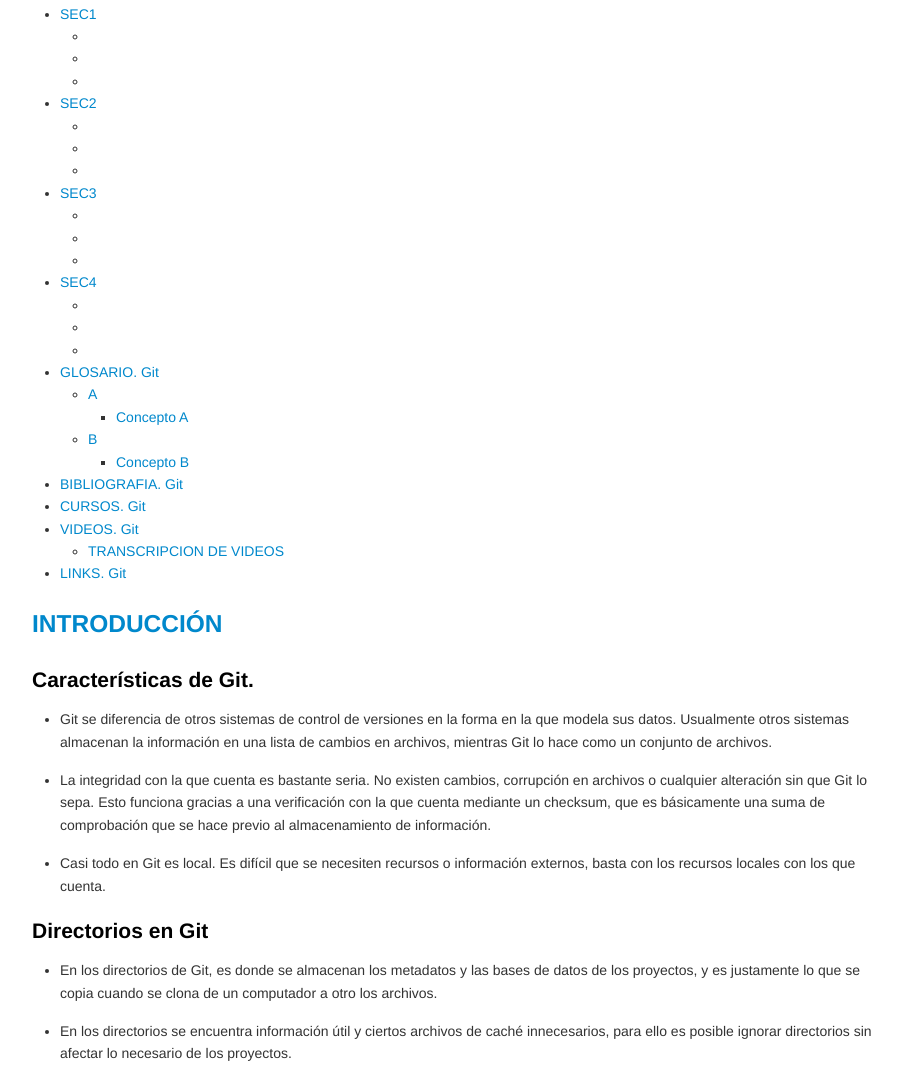
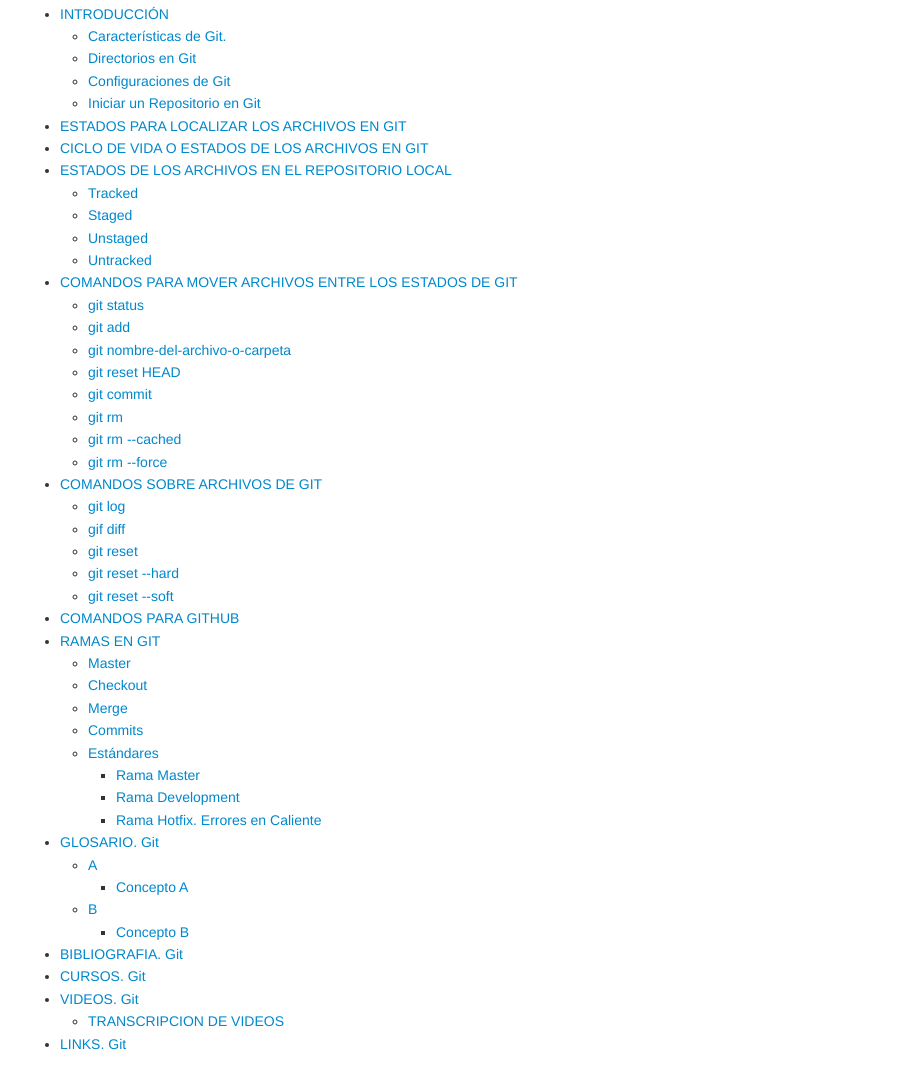
Before and after one commit to nelsonjava/md, a plain HTML site: page index.html in a window 1280 px wide. Shown: the part 296-1364 px from the top of the page, without its empty margins (179-1077 px from the left). Drawn offline with nearby package versions, Linux system fonts and the light colour scheme.

Commit message:
first commit

```diff
--- a/index.html
+++ b/index.html
@@ -278,45 +278,96 @@ pre[data-line] .line-highlight[data-end]:after {
 <li>Los commits son la &#xFA;nica forma de tener un registro de los cambios. Pero las ramas amplifican mucho m&#xE1;s el potencial de Git.</li>
 </ul>
 <div class="code-chunk" data-id="code-chunk-id-0" data-cmd="toc"><div class="input-div"><div class="btn-group"><div class="run-btn btn"><span>&#x25B6;&#xFE0E;</span></div><div class="run-all-btn btn">all</div></div><div class="status">running...</div></div><div class="output-div"></div></div><ul>
-<li><a href="#sec1git"> SEC1<br>
+<li><a href="#introducci%C3%B3ngit"> INTRODUCCI&#xD3;N<br>
 </a>
 <ul>
-<li><a href="#a-href-target_blanka"><br>
+<li><a href="#caracter%C3%ADsticas-de-git"> Caracter&#xED;sticas de Git.<br>
 </a></li>
-<li><a href="#a-href-target_blanka-1"><br>
+<li><a href="#directorios-en-git"> Directorios en Git<br>
 </a></li>
-<li><a href="#a-href-target_blanka-2"><br>
+<li><a href="#configuraciones-de-git"> Configuraciones de Git<br>
+</a></li>
+<li><a href="#iniciar-un-repositorio-en-git"> Iniciar un Repositorio en Git<br>
 </a></li>
 </ul>
 </li>
-<li><a href="#sec2git"> SEC2<br>
+<li><a href="#estados-para-localizar-los-archivos-en-gitgit"> ESTADOS PARA LOCALIZAR LOS ARCHIVOS EN GIT<br>
+</a></li>
+<li><a href="#ciclo-de-vida-o-estados-de-los-archivos-en-git"> CICLO DE VIDA O ESTADOS DE LOS ARCHIVOS EN GIT<br>
+</a></li>
+<li><a href="#estados-de-los-archivos-en-el-repositorio-local"> ESTADOS DE LOS ARCHIVOS EN EL REPOSITORIO LOCAL<br>
 </a>
 <ul>
-<li><a href="#a-href-target_blanka-3"><br>
+<li><a href="#tracked"> Tracked<br>
 </a></li>
-<li><a href="#a-href-target_blanka-4"><br>
+<li><a href="#staged"> Staged<br>
 </a></li>
-<li><a href="#a-href-target_blanka-5"> </a></li>
+<li><a href="#unstaged"> Unstaged<br>
+</a></li>
+<li><a href="#untracked"> Untracked<br>
+</a></li>
 </ul>
 </li>
-<li><a href="#sec3git"> SEC3<br>
+<li><a href="#comandos-para-mover-archivos-entre-los-estados-de-gitgit"> COMANDOS PARA MOVER ARCHIVOS ENTRE LOS ESTADOS DE GIT<br>
 </a>
 <ul>
-<li><a href="#a-href-target_blanka-6"><br>
+<li><a href="#git-status"> git status<br>
 </a></li>
-<li><a href="#a-href-target_blanka-7"><br>
+<li><a href="#git-add"> git add<br>
 </a></li>
-<li><a href="#a-href-target_blanka-8"> </a></li>
+<li><a href="#git-nombre-del-archivo-o-carpeta"> git nombre-del-archivo-o-carpeta<br>
+</a></li>
+<li><a href="#git-reset-head"> git reset HEAD<br>
+</a></li>
+<li><a href="#git-commit"> git commit<br>
+</a></li>
+<li><a href="#git-rm"> git rm<br>
+</a></li>
+<li><a href="#git-rm-cached"> git rm --cached<br>
+</a></li>
+<li><a href="#git-rm-force"> git rm --force<br>
+</a></li>
 </ul>
 </li>
-<li><a href="#sec4git"> SEC4<br>
+<li><a href="#comandos-sobre-archivos-de-git"> COMANDOS SOBRE ARCHIVOS DE GIT<br>
 </a>
 <ul>
-<li><a href="#a-href-target_blanka-9"><br>
+<li><a href="#git-log"> git log<br>
 </a></li>
-<li><a href="#a-href-target_blanka-10"><br>
+<li><a href="#gif-diff"> gif diff<br>
 </a></li>
-<li><a href="#a-href-target_blanka-11"> </a></li>
+<li><a href="#git-reset"> git reset<br>
+</a></li>
+<li><a href="#git-reset-hard"> git reset --hard<br>
+</a></li>
+<li><a href="#git-reset-soft"> git  reset --soft<br>
+</a></li>
+</ul>
+</li>
+<li><a href="#comandos-para-github"> COMANDOS PARA GITHUB<br>
+</a></li>
+<li><a href="#ramas-en-gitgit"> RAMAS EN GIT<br>
+</a>
+<ul>
+<li><a href="#master"> Master<br>
+</a></li>
+<li><a href="#checkout"> Checkout<br>
+</a></li>
+<li><a href="#merge"> Merge<br>
+</a></li>
+<li><a href="#commits"> Commits<br>
+</a></li>
+<li><a href="#est%C3%A1ndares"> Est&#xE1;ndares<br>
+</a>
+<ul>
+<li><a href="#rama-master"> Rama Master<br>
+</a></li>
+<li><a href="#rama-development"> Rama Development<br>
+</a></li>
+<li><a href="#rama-hotfix-errores-en-caliente"> Rama Hotfix. Errores en Caliente<br>
+</a></li>
+</ul>
+</li>
 </ul>
 </li>
 <li><a href="#glosario-gitgit"> GLOSARIO. Git<br>
@@ -536,6 +587,17 @@ Cada vez que se hace un commit al repositorio se esta creando una nueva versi&#x
 
 <p>volvemos a la versi&#xF3;n anterior pero lo que se tenga en el area de Staged sigue en Staged</p>
 <pre data-role="codeBlock" data-info class="language-"><code>git  reset --soft
+</code></pre><h2 class="mume-header" id="comandos-para-github">COMANDOS PARA GITHUB</h2>
+
+<p>&#x2026;or create a new repository on the command line</p>
+<pre data-role="codeBlock" data-info class="language-"><code>git init
+git add README.md
+git commit -m &quot;first commit&quot;
+git remote add origin https://github.com/nelsonjava/md.git
+git push -u origin master
+</code></pre><p>&#x2026;or push an existing repository from the command line</p>
+<pre data-role="codeBlock" data-info class="language-"><code>git remote add origin https://github.com/nelsonjava/md.git
+git push -u origin master
 </code></pre><h2 class="mume-header" id="ramas-en-gitgit"><a href="#git">RAMAS EN GIT</a></h2>
 
 <p>Cualquier sistema de control de versiones moderno tiene alg&#xFA;n mecanismo para soportar el uso de ramas.</p>
```
